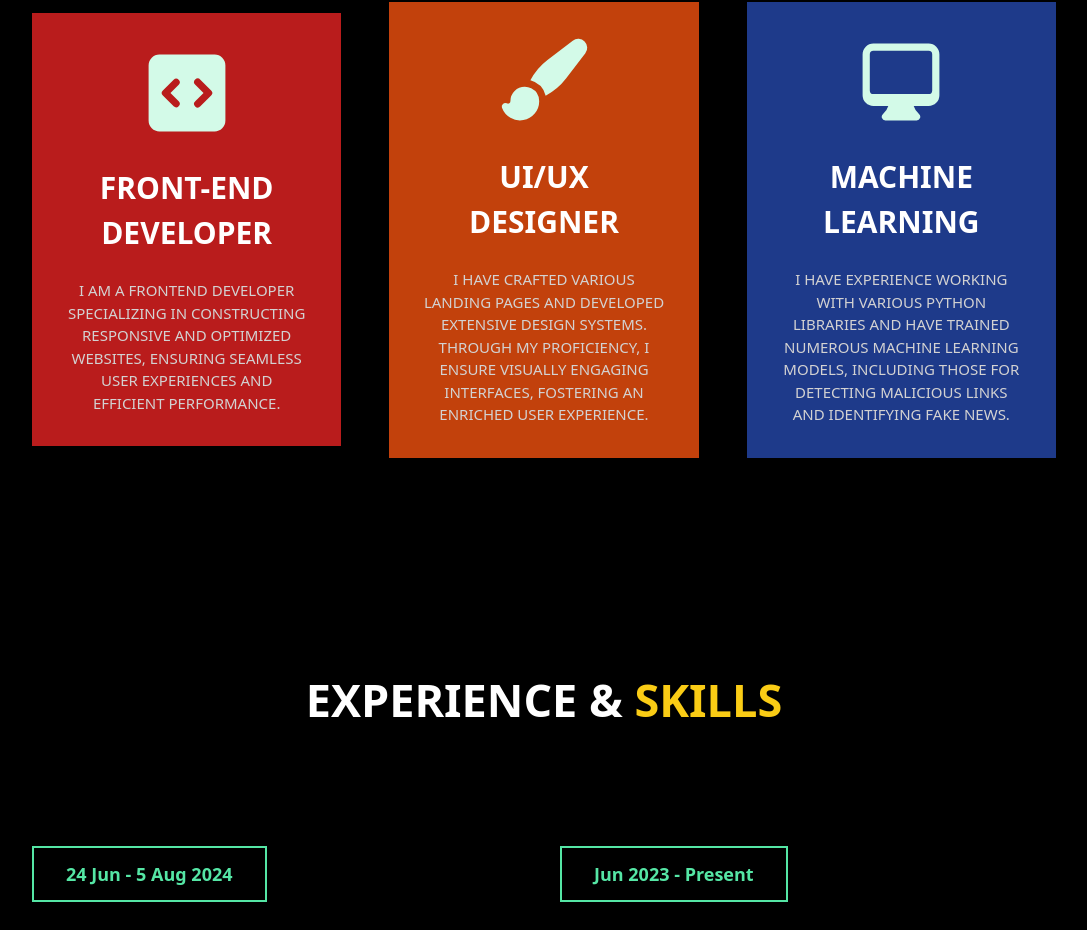
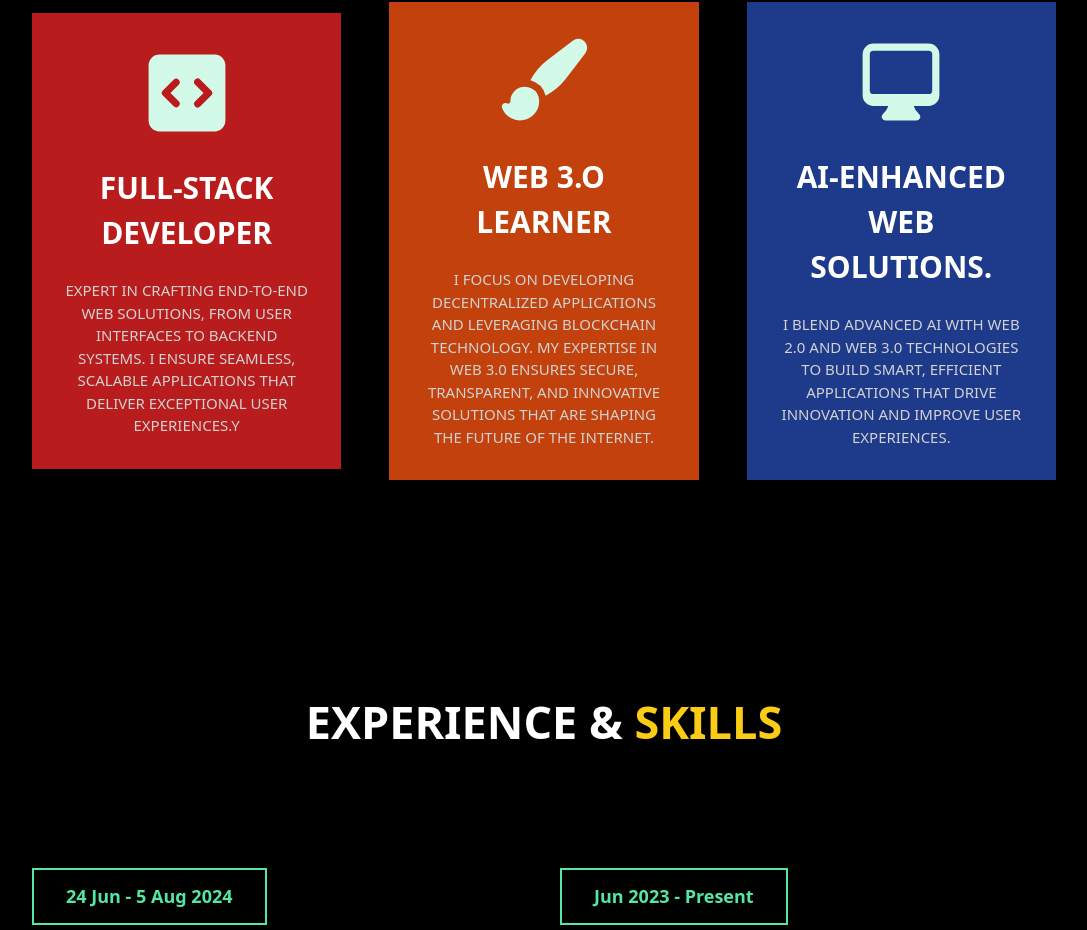
Before and after one commit to HasanZaigam/portfolio-website, a Next.js app: page / in a window 1280 px wide. Shown: the part 1905-2835 px from the top of the page, without its empty margins (96-1183 px from the left). Built offline with nearby package versions, Linux system fonts and the light colour scheme.

Commit message:
updating the service section

```diff
--- a/components/Services.tsx
+++ b/components/Services.tsx
@@ -14,12 +14,11 @@ const Services = () => {
                  font-semibold text-center p-[2rem]'>
                   <CodeBracketSquareIcon className='w-[6rem] h-[6rem] mx-auto text-[#d3fae8]'/>
                   <h1 className='text-[20px] md:text-[30px] mt-[1.5rem] mb-[1.5rem] '>
-                    Front-end Developer
+                  Full-Stack Developer
                   </h1>
                   <p className='text-[15px] text-[#d3d2d2] font-normal'>
-                  I am a frontend developer specializing in constructing responsive
-                   and optimized websites,
-                   ensuring seamless user experiences and efficient performance.
+                  Expert in crafting end-to-end web solutions, from user interfaces to backend systems.
+                  I ensure seamless, scalable applications that deliver exceptional user experiences.y
                   </p>
 
                 </div>
@@ -29,12 +28,12 @@ const Services = () => {
                  font-semibold text-center p-[2rem]'>
                   <PaintBrushIcon className='w-[6rem] h-[6rem] mx-auto text-[#d3fae8]'/>
                   <h1 className='text-[20px] md:text-[30px] mt-[1.5rem] mb-[1.5rem] '>
-                    UI/UX <br/>Designer
+                  Web 3.O Learner
                   </h1>
                   <p className='text-[15px] text-[#d3d2d2] font-normal'>
-                  I have crafted various landing pages and developed extensive design systems.
-                   Through my proficiency, I ensure visually engaging interfaces,
-                    fostering an enriched user experience.
+                  I focus on developing decentralized applications and leveraging blockchain technology.
+                   My expertise in Web 3.0 ensures secure, transparent, and innovative solutions
+                   that are shaping the future of the internet.
                   </p>
 
                 </div>
@@ -44,12 +43,11 @@ const Services = () => {
                  font-semibold text-center p-[2rem]'>
                   <ComputerDesktopIcon className='w-[6rem] h-[6rem] mx-auto text-[#d3fae8]'/>
                   <h1 className='text-[20px] md:text-[30px] mt-[1.5rem] mb-[1.5rem] '>
-                    Machine Learning
+                  AI-Enhanced Web Solutions.
                   </h1>
                   <p className='text-[15px] text-[#d3d2d2] font-normal'>
-                  I have experience working with various Python libraries and
-                  have trained numerous machine learning models, including those for detecting
-                  malicious links and identifying fake news.
+                  I blend advanced AI with Web 2.0 and Web 3.0 technologies to build smart, efficient
+                  applications that drive innovation and improve user experiences.
                   </p>
 
                 </div>
```
